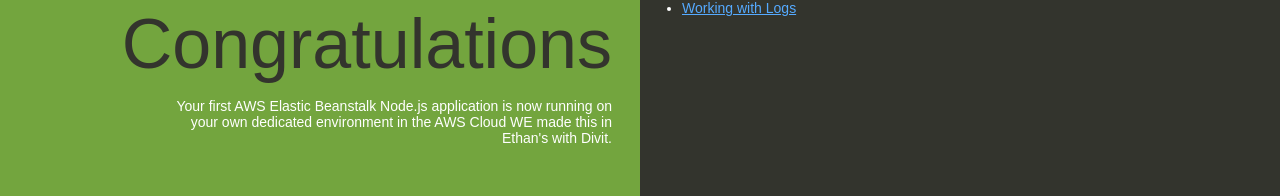
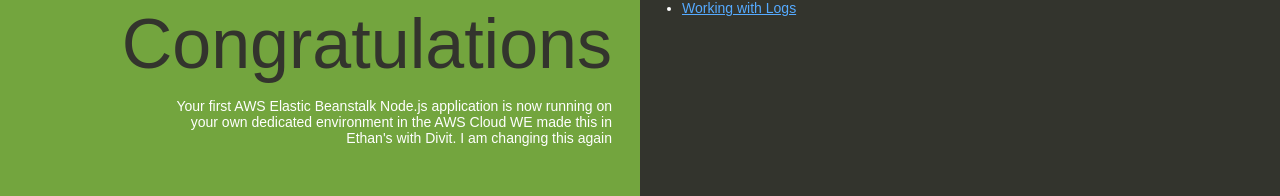
Before and after one commit to shreejay21/SampleApplication, a website: page index.html in a window 1280 px wide. Shown: the part 277-473 px from the top of the page. Drawn offline with Linux system fonts and the light colour scheme.

Commit message:
Add files via upload

```diff
--- a/index.html
+++ b/index.html
@@ -77,6 +77,7 @@
       <h1>Hello Folks, Congratulations</h1>
       <p>Your first AWS Elastic Beanstalk Node.js application is now running on your own dedicated environment in the AWS Cloud
 WE made this in Ethan's with Divit.
+I am changing this again
 </p>
     </div>
     <div class="linksColumn">
```
